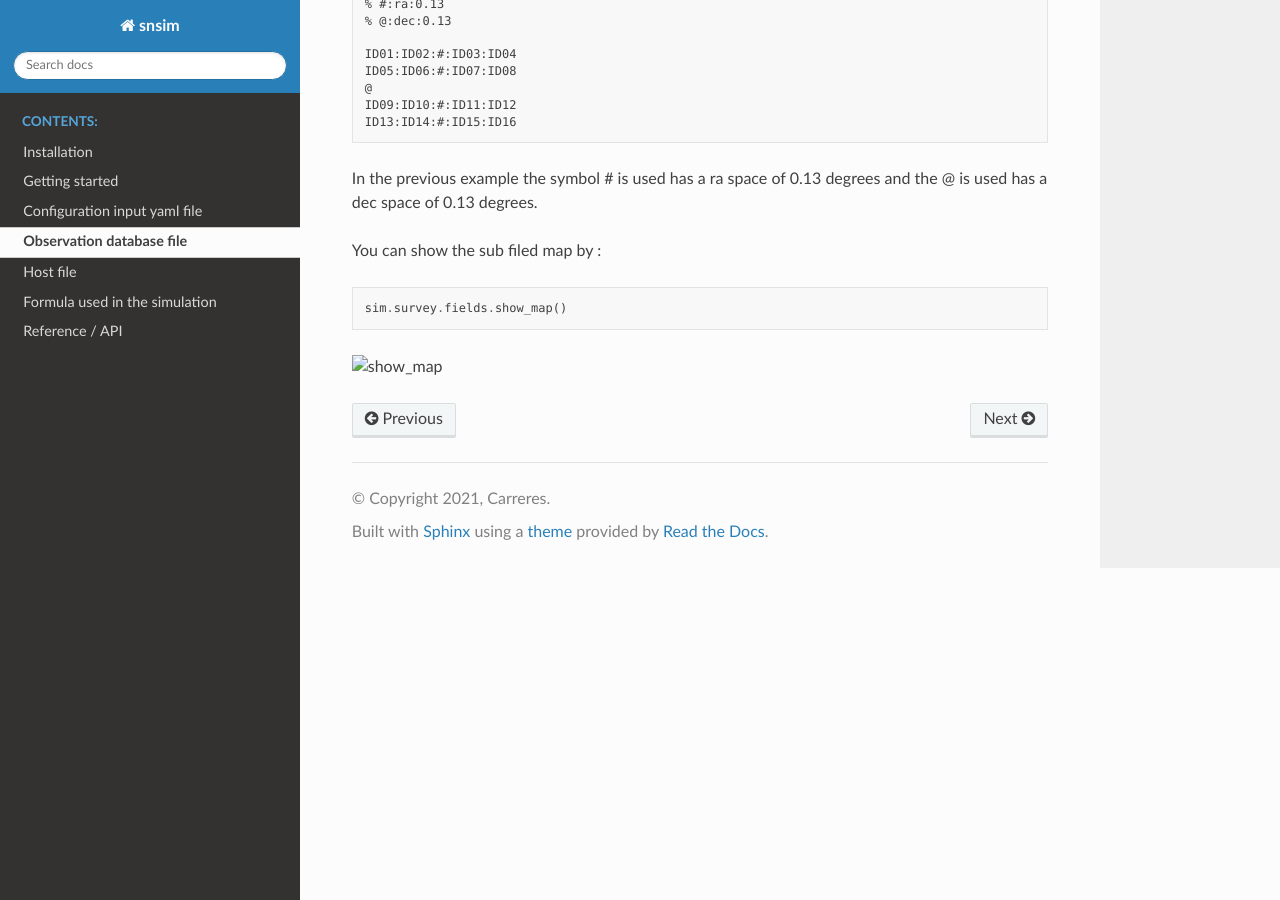
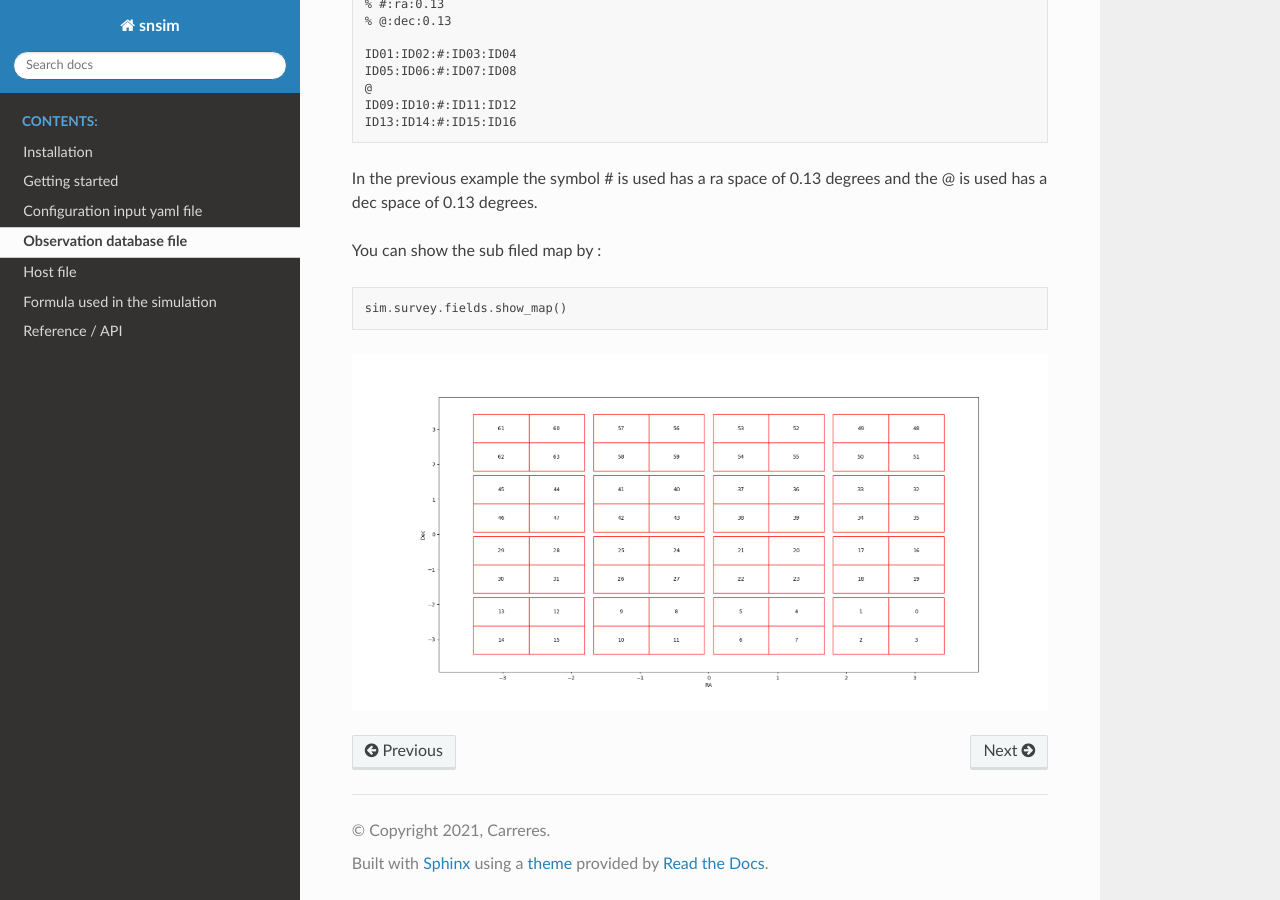
Before and after one commit to bastiencarreres/snsim, a Sphinx documentation site: the page built from docs/obsfile.md, in a window 1280 px wide and 900 px high, scrolled down 988 px. Built offline with Sphinx 7.4.7 and the Read the Docs theme 2.0.0, drawn with Linux system fonts in a browser that asks for light colours.

Commit message:
update doc

````diff
--- a/docs/obsfile.md
+++ b/docs/obsfile.md
@@ -48,4 +48,4 @@ You can show the sub filed map by :
 sim.survey.fields.show_map()
 ```
 
-![show_map](readme_figures/show_map.png)
+![show_map](_static/show_map.png)
````
